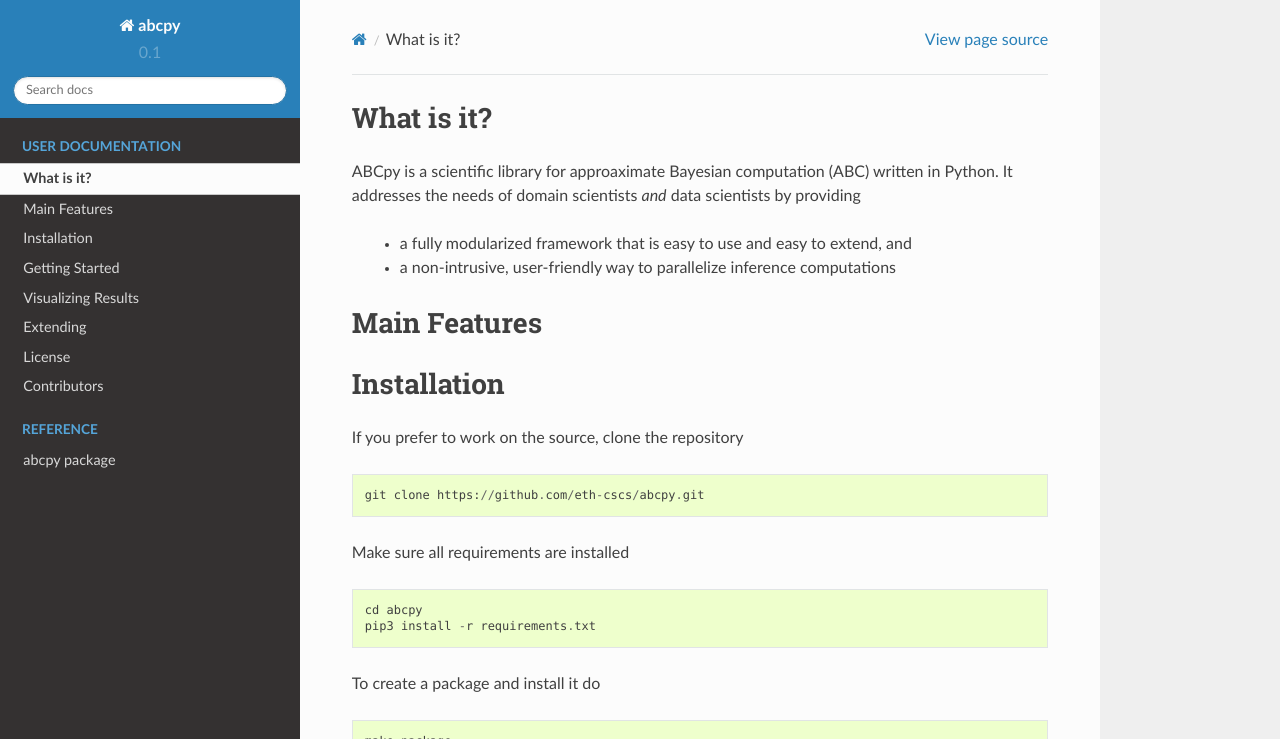
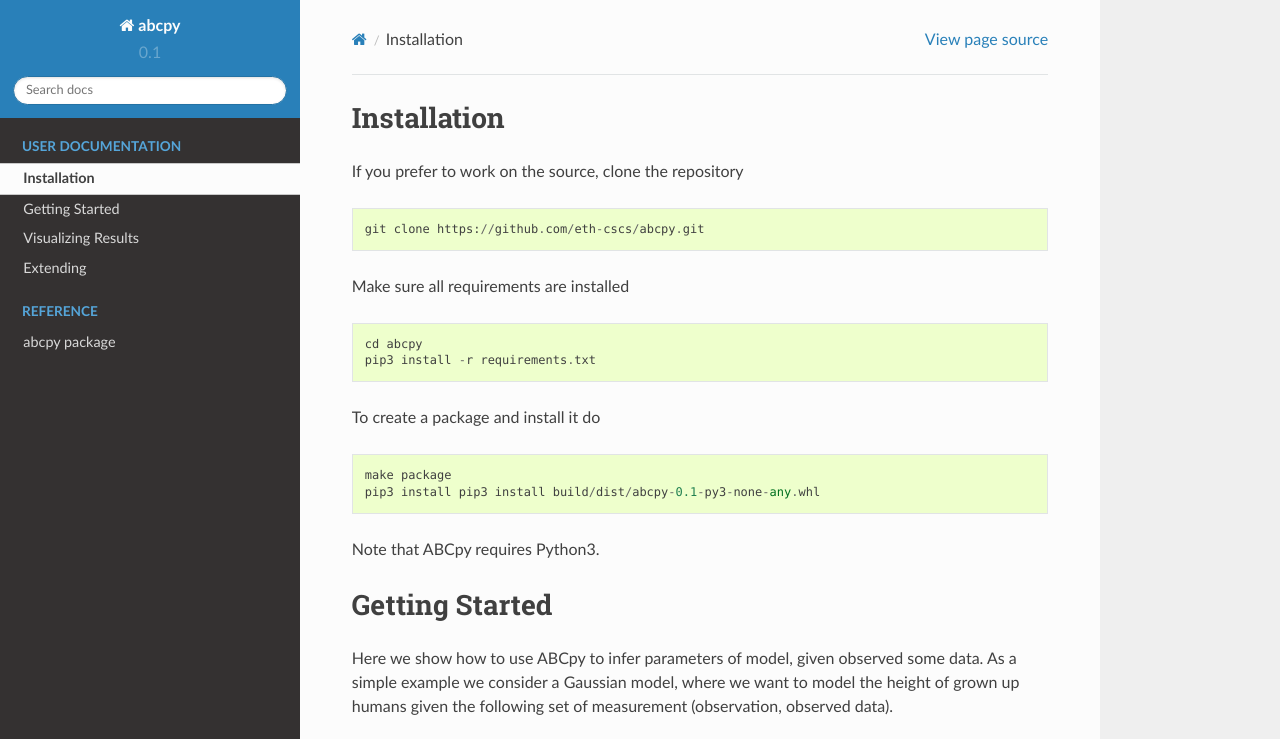
Before and after one commit to eth-cscs/abcpy, a Sphinx documentation site: the page built from doc/source/README.rst, in a window 1280 px wide and 900 px high, cut to the strip 0-739 px from the top of the window. Built offline with Sphinx 7.4.7 and the Read the Docs theme 2.0.0, drawn with Linux system fonts in a browser that asks for light colours; some of the changed text lies outside the part shown.

```diff
--- a/README.rst
+++ /dev/null
@@ -1 +0,0 @@
-doc/source/README.rst
--- a/doc/source/README.rst
+++ b/doc/source/README.rst
@@ -1,16 +1,3 @@
-What is it?
-===========
-
-ABCpy is a scientific library for approaximate Bayesian computation (ABC)
-written in Python. It addresses the needs of domain scientists *and* data
-scientists by providing
- * a fully modularized framework that is easy to use and easy to extend, and
- * a non-intrusive, user-friendly way to parallelize inference computations
-
-
-Main Features
-=============
-
 Installation
 ============
 
@@ -103,12 +90,3 @@ TBD
 Extending
 =========
 TBD
-
-License
-=======
-ABCpy is published under the BSD 3-clause license
-
-Contributors
-============
-| Ritabrata Dutta, University of Lugano
-| Marcel Schoengens, CSCS, ETH Zurich
```
Also changed, not shown: README.md (added, +26 -0 lines).
